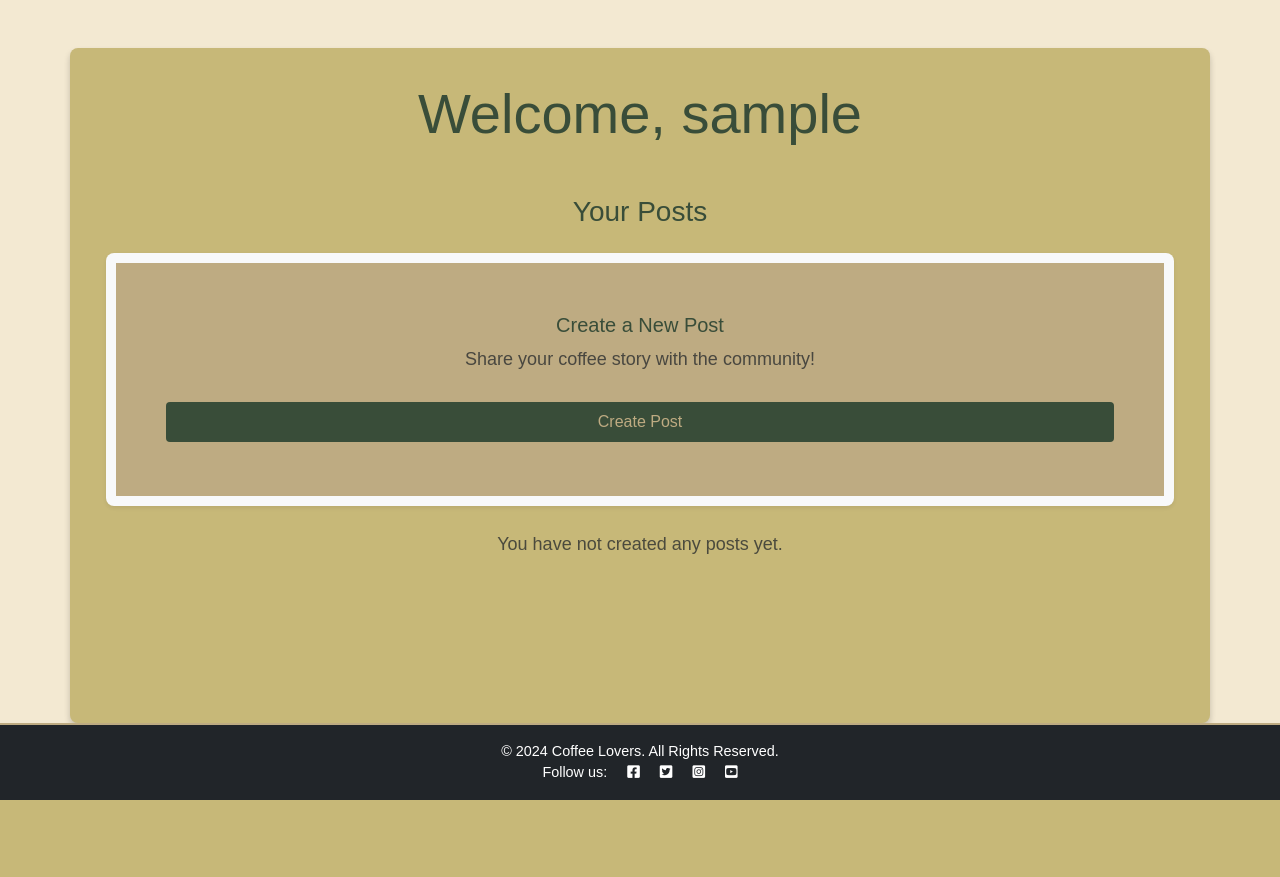
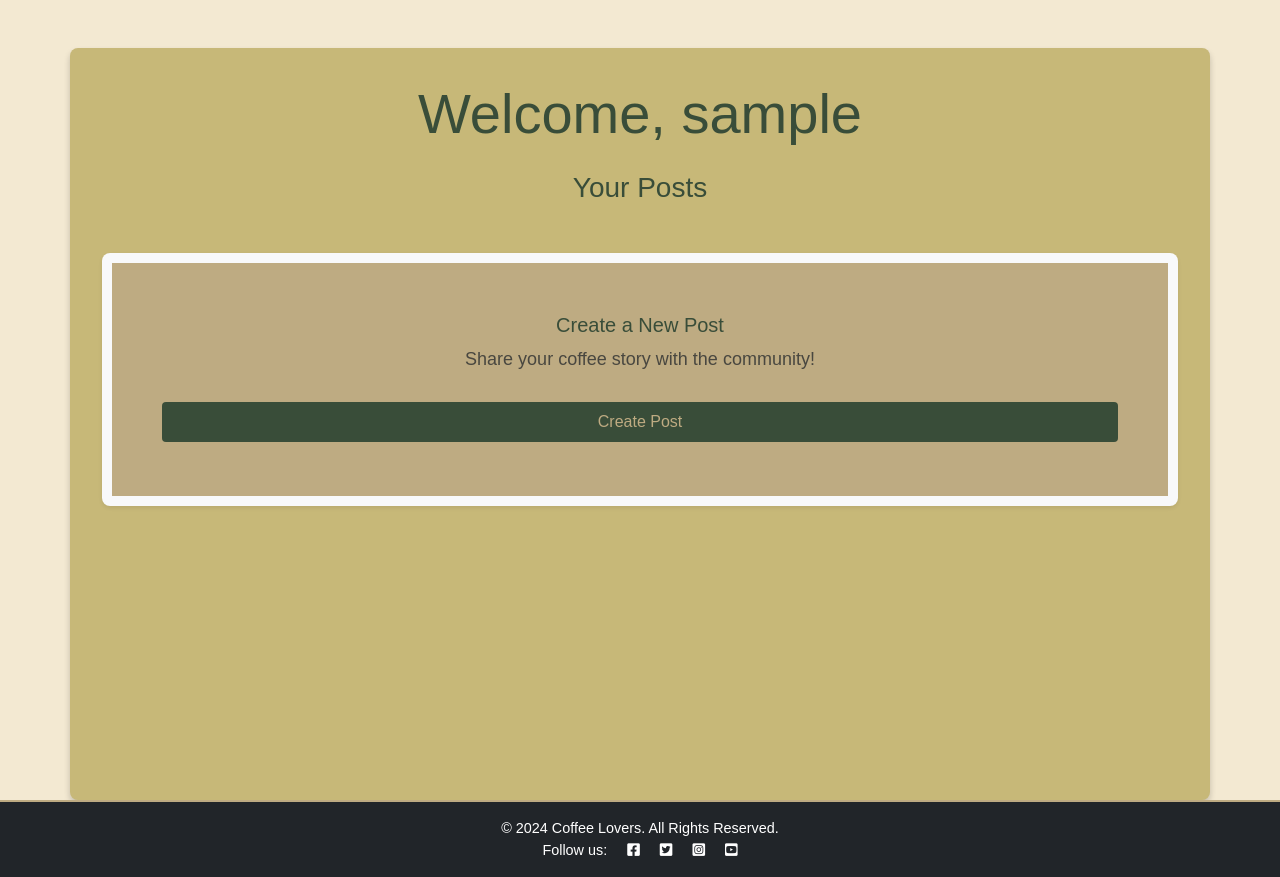
Before and after one commit to julianbohm/coffee-blog, a Django app: page /blog/profile/ in a window 1280 px wide. Shown: the part 58-935 px from the top of the page. Before the commit the page ends 858 px from the top, so only its background shows below. Run offline with Django 4.2, Linux system fonts and the light colour scheme; the visitor is signed in with stand-in values (Sample User, id 1); data that the repository does not hold is empty.

Commit message:
cards structure

```diff
--- a/blog/forms.py
+++ b/blog/forms.py
@@ -5,6 +5,7 @@ class CoffeePostForm(forms.ModelForm):
     class Meta:
         model = CoffeePost
         fields = ['title', 'description', 'featured_image']
+        exclude = ['slug']
 
 class CommentForm(forms.ModelForm):
     class Meta:
--- a/blog/templates/blog/user_profile.html
+++ b/blog/templates/blog/user_profile.html
@@ -7,15 +7,19 @@
     <div class="container mt-5">
         <div class="row g-4">
             <!-- Welcome Title -->
+            <div class="col-12">
                 <h1 class="text-center display-4 mb-4">Welcome, {{ user.username }}</h1>
+            </div>
+        </div>
 
         <!-- User Posts Section -->
-        <div class="col px-3">
+        <div class="row g-4">
+            <div class="col-12">
                 <h3 class="mb-4">Your Posts</h3>
-            <div class="row g-4">
+            </div>
 
             <!-- Card to Create New Post -->
-                <div class="col-md-12">
+            <div class="col-md-12 mb-3">
                 <div class="card h-100 shadow-sm border-0 bg-light">
                     <div class="card-body d-flex flex-column justify-content-center align-items-center">
                         <h5 class="card-title text-center">Create a New Post</h5>
@@ -24,7 +28,10 @@
                     </div>
                 </div>
             </div>
+        </div>
 
+        <!-- Posts -->
+        <div class="row g-4">
             {% for post in user_posts %}
             <div class="col-lg-6">
                 <div class="card h-100 shadow-sm border-0">
@@ -50,18 +57,8 @@
                     </div>
                 </div>
             </div>
-                {% if forloop.counter|divisibleby:3 %}
-            </div>
-            <div class="row">
-                {% endif %}
-                {% empty %}
-                <!-- No Posts Message -->
-                <div class="col-12">
-                  <p class="text-center text-muted">You have not created any posts yet.</p>
-                </div>
             {% endfor %}
         </div>
     </div>
 </div>
-</div>
 {% endblock %}
--- a/blog/views.py
+++ b/blog/views.py
@@ -20,7 +20,7 @@ def create_post(request):
     else:
         form = CoffeePostForm()
         rating_form = RatingForm()
-
+    print(f"Average rating for post {post.id}: {post.average_rating}")
     return render(request, 'blog/create_post.html', {
         'form': form,
         'rating_form': rating_form, })
--- a/coffee_lovers_blog/settings.py
+++ b/coffee_lovers_blog/settings.py
@@ -27,8 +27,9 @@ TEMPLATES_DIR = os.path.join(BASE_DIR, 'templates')
 # SECURITY WARNING: keep the secret key used in production secret!
 SECRET_KEY = os.environ.get("SECRET_KEY")
 
+
 # SECURITY WARNING: don't run with debug turned on in production!
-DEBUG = SECRET_KEY = os.environ.get("DEBUG")
+DEBUG = True
 
 ALLOWED_HOSTS = ['8000-julianbohm-coffeeblog-wn3p5pzxxtc.ws.codeinstitute-ide.net',
 '.herokuapp.com']
```
Also changed, not shown: blog/templates/blog/index.html (+4 -7 lines). Lines whose indentation alone changed are shown as unchanged.
